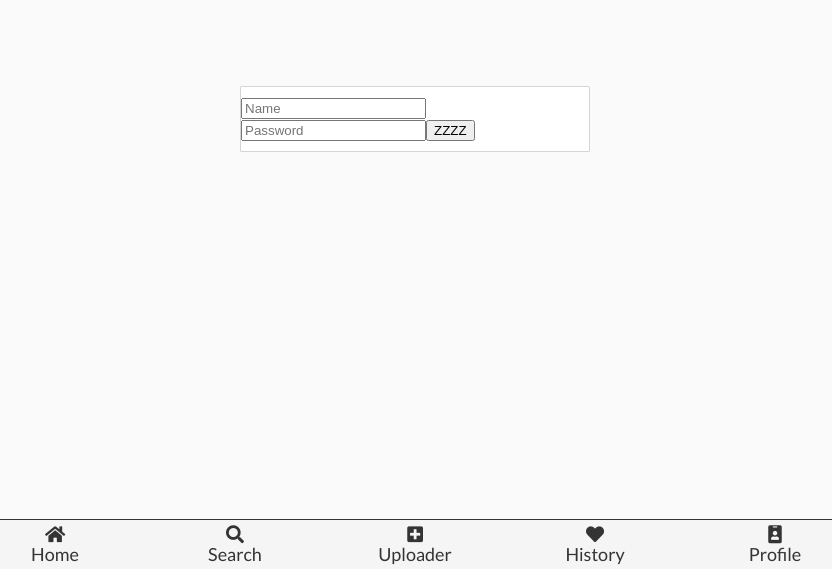
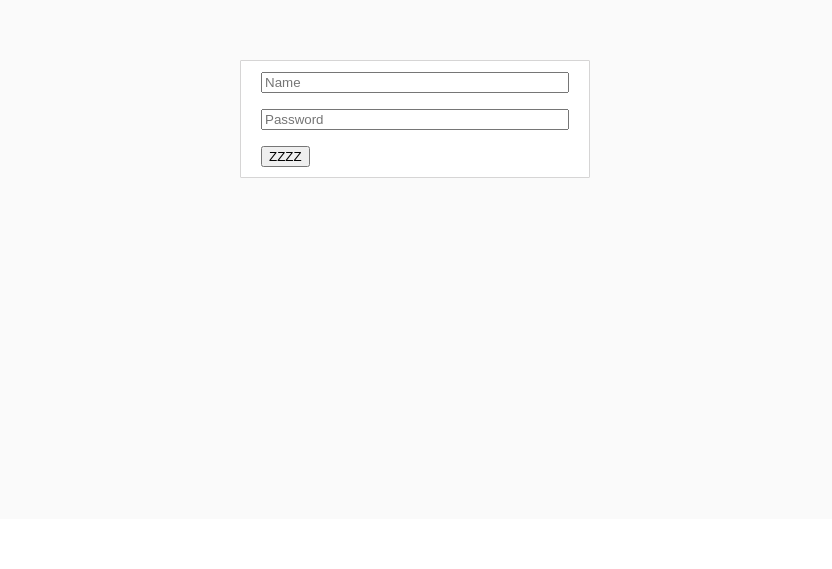
Before and after one commit to depytat88/sto-gramm, an Angular app: page /auth in a window 1280 px wide. Shown: the part 281-850 px from the top of the page, without its empty margins (225-1057 px from the left). After the commit the page ends 800 px from the top, so only its background shows below. Built offline with nearby package versions, Linux system fonts and the light colour scheme.

Commit message:
N-17 relocate footer to main layout

```diff
--- a/src/app/app.component.html
+++ b/src/app/app.component.html
@@ -1,5 +1 @@
 <router-outlet></router-outlet>
-
-<app-footer>
-  <app-navigate-menu></app-navigate-menu>
-</app-footer>
--- a/src/app/app.component.ts
+++ b/src/app/app.component.ts
@@ -6,7 +6,4 @@ import { Component } from '@angular/core';
   styleUrls: ['./app.component.sass']
 })
 export class AppComponent {
-  bodyContainerClassList   = '--content';
-  headerContainerClassList = '--header';
-  footerContainerClassList = '--footer'
 }
--- a/src/app/app.module.ts
+++ b/src/app/app.module.ts
@@ -8,8 +8,6 @@ import {HistoryModule} from "./modules/history/history.module";
 import {ProfileModule} from "./modules/profile/profile.module";
 import {SearchModule} from "./modules/search/search.module";
 import {UploaderModule} from "./modules/uploader/uploader.module";
-import {NavigateMenuModule} from "./components/navigate-menu/navigate-menu.module";
-import {FooterModule} from "./components/layout/footer/footer.module";
 import {AuthenticateModule} from "./modules/authenticate/authenticate.module";
 
 @NgModule({
@@ -22,8 +20,6 @@ import {AuthenticateModule} from "./modules/authenticate/authenticate.module";
     ProfileModule,
     SearchModule,
     UploaderModule,
-    NavigateMenuModule,
-    FooterModule,
   ],
   declarations: [
     AppComponent,
--- a/src/app/components/layout/main-layout/main-layout.component.html
+++ b/src/app/components/layout/main-layout/main-layout.component.html
@@ -7,3 +7,7 @@
     <ng-content select="[body]"></ng-content>
   </app-container>
 </div>
+
+<app-footer>
+  <app-navigate-menu></app-navigate-menu>
+</app-footer>
--- a/src/app/components/layout/main-layout/main-layout.module.ts
+++ b/src/app/components/layout/main-layout/main-layout.module.ts
@@ -2,11 +2,15 @@ import {NgModule} from '@angular/core';
 import {MainLayoutComponent} from "./main-layout.component";
 import {ContainerModule} from "../../container/container.module";
 import {HeaderModule} from "./header/header.module";
+import {FooterModule} from "../footer/footer.module";
+import {NavigateMenuModule} from "../../navigate-menu/navigate-menu.module";
 
 @NgModule({
   imports: [
     HeaderModule,
     ContainerModule,
+    FooterModule,
+    NavigateMenuModule
   ],
   declarations: [MainLayoutComponent],
   exports: [MainLayoutComponent]
--- a/src/app/components/navigate-menu/navigate-item.component/navigate-item.component.ts
+++ b/src/app/components/navigate-menu/navigate-item.component/navigate-item.component.ts
@@ -1,5 +1,5 @@
 import {ChangeDetectionStrategy, Component, Input} from '@angular/core';
-import { NavigateItemModel } from "./navigate-item.model";
+import {NavigateItemModel} from "./navigate-item.model";
 import {
   trigger,
   state,
--- a/src/app/components/navigate-menu/navigate-menu.component.ts
+++ b/src/app/components/navigate-menu/navigate-menu.component.ts
@@ -1,5 +1,5 @@
-import { ChangeDetectionStrategy, Component } from '@angular/core';
-import { NavigateItemModel } from "./navigate-item.component/navigate-item.model";
+import {ChangeDetectionStrategy, Component} from '@angular/core';
+import {NavigateItemModel} from "./navigate-item.component/navigate-item.model";
 import {NavListConstants} from "../../constants/nav-list";
 
 @Component({
--- a/src/app/modules/authenticate/authenticate.component.sass
+++ b/src/app/modules/authenticate/authenticate.component.sass
@@ -11,4 +11,8 @@
   background-color: $white
   border: 1px solid $grey-2
   border-radius: 1px
-  padding: 10px 0
+  padding: 10px 20px
+
+input
+  width: 100%
+  margin-bottom: 15px
```
Also changed, not shown: src/app/components/navigate-menu/navigate-item.component/navigate-item.module.ts (+9 -8 lines), 1 other file (tests, documents, lock files or other folders). Lines whose indentation alone changed are shown as unchanged.
